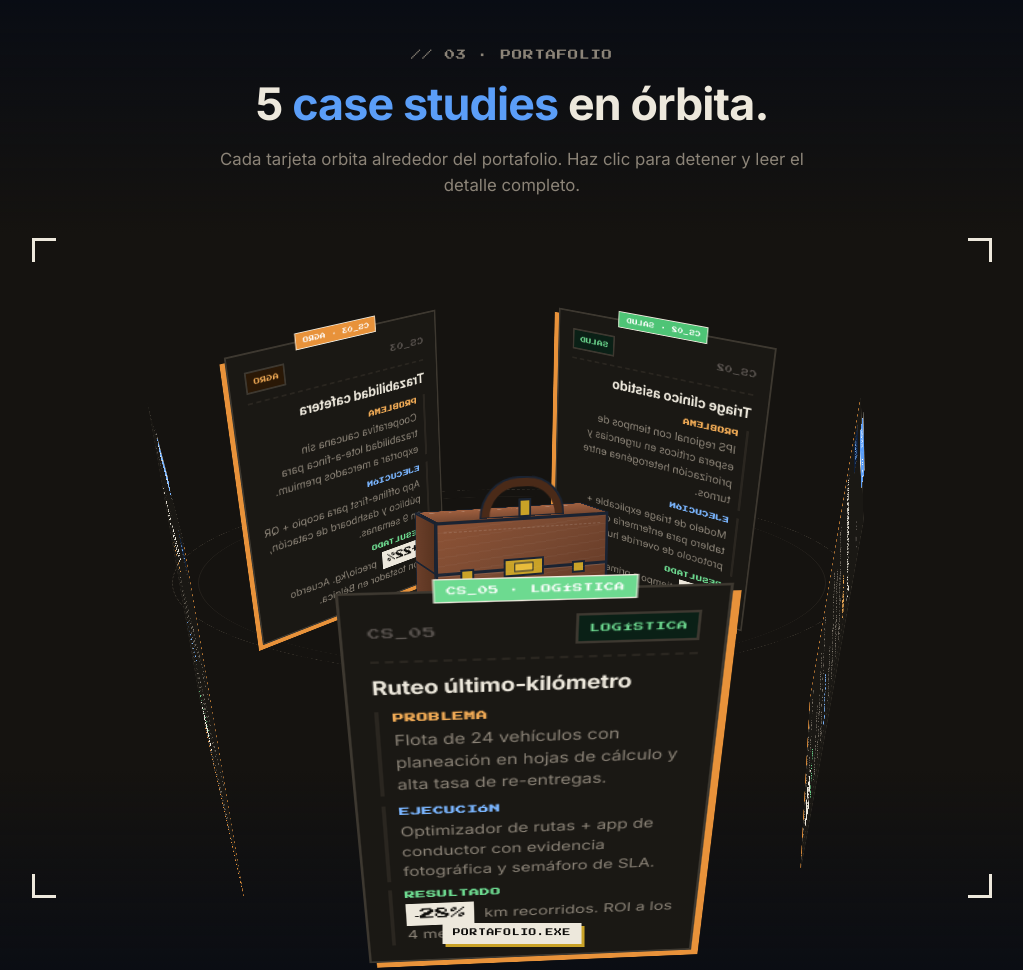
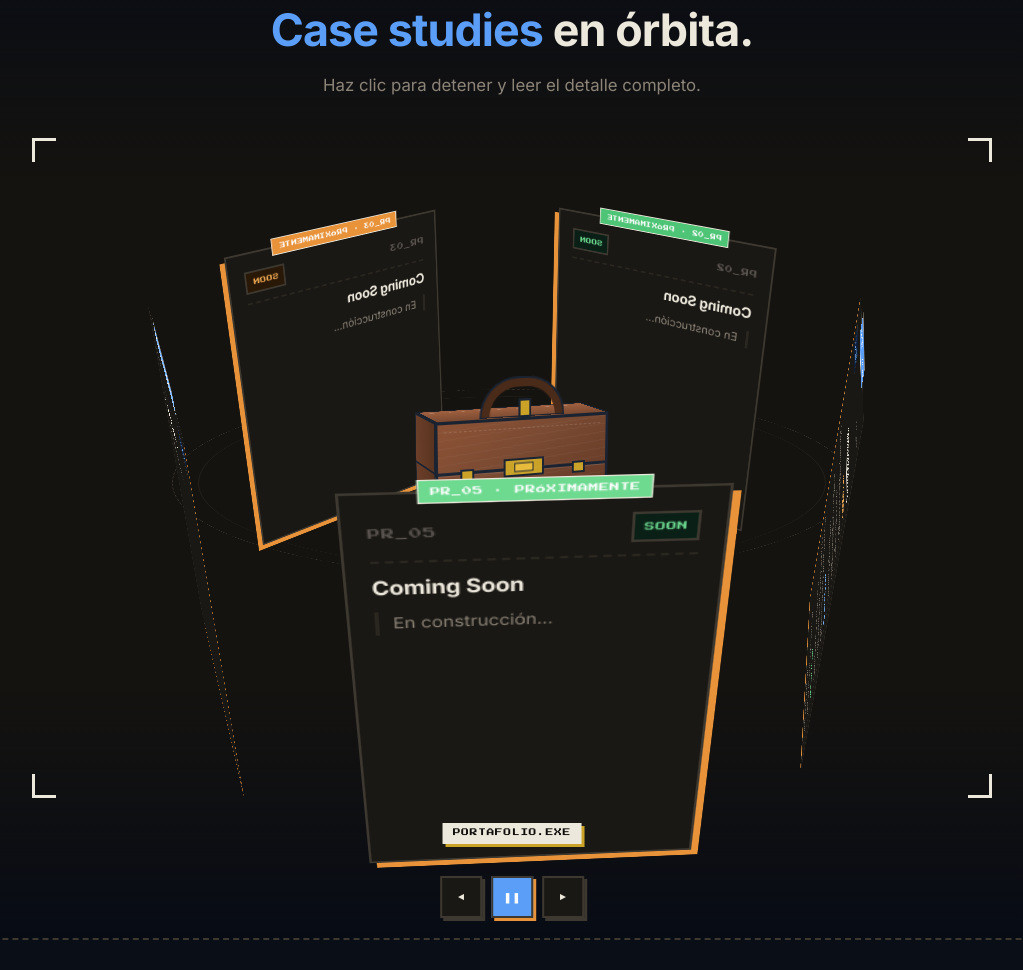
Before and after one commit to LuisFierroO/landingPage2, a plain HTML site: page index.html in a window 1280 px wide. Shown: the part 1524-2494 px from the top of the page, without its empty margins (128-1151 px from the left). Drawn offline with Linux system fonts and the light colour scheme.

Commit message:
profitXControll added

```diff
--- /dev/null
+++ b/CLAUDE.md
@@ -0,0 +1,66 @@
+# CLAUDE.md
+
+This file provides guidance to Claude Code (claude.ai/code) when working with code in this repository.
+
+## Project Overview
+
+Static single-page landing site for a personal tech brand ("Aliado en Ejecución") based in Popayán, Colombia. No build system, no framework, no dependencies — open `index.html` directly in a browser to preview.
+
+## File Structure
+
+| File | Purpose |
+|------|---------|
+| `index.html` | Self-contained page with all CSS inlined (dark palette variant) |
+| `css/style.css` | Standalone stylesheet — light palette variant of the same design |
+| `js/main.js` | External JS — functionally mirrors the inline `<script>` in `index.html` |
+| `directive.md` | Original design brief (brand identity, palette, section specs) |
+| `images/` | `hero.png` (Hero section) and `contact.png` (Contact section) |
+
+**Important:** `index.html` does **not** link to `css/style.css` or `js/main.js`. The inline styles/script in `index.html` are the live version. `css/style.css` and `js/main.js` are a refactored light-mode variant maintained separately.
+
+## Design System
+
+The aesthetic is "Pixel-Professional" — pixel art elements over a professional base.
+
+**Fonts:** `Press Start 2P` (pixel headings/labels), `VT323` (mono accents), `Inter` (body copy)
+
+**Three accent tokens:**
+- `--blue` — institutional trust
+- `--green` — growth
+- `--terra` — warmth / Popayán identity
+
+**Pixel shadow pattern:** All interactive elements use hard offset box-shadows (e.g. `4px 4px 0 0 var(--terra)`) instead of blur shadows. Hover lifts the element with `translate(-2px, -2px)` and a larger offset.
+
+## 3D Carousel Architecture
+
+The portfolio section is a CSS 3D carousel — the most complex piece of the codebase.
+
+**How it works:**
+- `.carousel__ring` is a zero-size anchor element centered in `.carousel__stage`
+- Each `.card` is positioned at `rotateY(--i * stepDeg) translateZ(--radius)` — this places them on the circumference
+- `@keyframes spin` rotates the ring continuously around the Y-axis with a fixed X tilt (`rotateX(-38deg)`)
+- JS overrides `ring.style.transform` and sets `ring.style.animation = "none"` for manual control
+
+**Critical constraint:** Never add CSS `transform` (including `translateY`) to `.carousel`, `.carousel__stage`, or `.carousel__ring` via scroll-reveal or any parent — this collapses the 3D perspective context and breaks the orbit animation. The reveal system explicitly excludes `.carousel` for this reason.
+
+**JS carousel state:**
+- `manualMode = true` → ring stays frozen at the last JS-set angle
+- `data-paused="true"` on `.carousel` → pauses CSS animation
+- `data-selected="N"` on `.carousel` → dims/blurs non-selected cards
+- Clicking a selected card or outside the carousel resumes auto-spin
+
+**Mobile fallback (≤760px / ≤780px depending on variant):** The 3D context is disabled. `.carousel__stage` becomes a horizontal scroll container with `scroll-snap-type: x mandatory`. All 3D transforms on `.card` and `.carousel__ring` are overridden with `transform: none !important`.
+
+## Sections
+
+1. **Hero** — Two-column grid (text left, pixel-framed photo right). Marquee ticker below.
+2. **Manifiesto** — 4-card grid (`m-card`), each with a pixel SVG icon. Cards use color-coded pixel shadows by `nth-child`.
+3. **Portafolio** — 3D carousel with 5 case-study cards (Problem → Execution → Result format).
+4. **Contacto** — Two-column: pixel-framed photo + blockquote left, contact form right. Form uses `checkValidity()` / `reportValidity()` — no backend integration yet.
+5. **Footer** — Inverted colors (ink background). Year auto-updated via JS.
+
+## Key Patterns
+
+**Scroll reveal:** `.reveal` starts `opacity:0; translateY(20px)`. `IntersectionObserver` adds `.is-visible` at `threshold: 0.12`. Reduced-motion media query disables all decorative animations except the carousel spin.
+
+**Pixel frame photos:** `.frame-pixel` wraps images with a layered box-shadow (`8px 8px` + `16px 16px`) and absolute-positioned corner accent squares. `.frame-pixel--alt` swaps the terra corner accent for blue.
--- a/css/style.css
+++ b/css/style.css
@@ -1131,7 +1131,6 @@
       transform:
         rotateY(calc(var(--i) * (360deg / var(--card-count)))) translateZ(var(--orbit-r));
       transition: box-shadow .25s, transform .4s cubic-bezier(.2, .7, .2, 1), opacity .3s, filter .3s;
-      cursor: pointer;
       backface-visibility: visible;
     }
 
@@ -1730,8 +1729,8 @@
       color: #ede8dc;
     }
 
-/* ---------- Body overrides ---------- */
-body {
-  background-color: #080c15;
-  cursor: crosshair;
-}
+    /* ---------- Body overrides ---------- */
+    body {
+      background-color: #080c15;
+      cursor: crosshair;
+    }
--- a/index.html
+++ b/index.html
@@ -111,9 +111,9 @@
   <!-- ============ MANIFIESTO ============ -->
   <section id="manifiesto" class="manifesto" style="background-color: rgba(0, 0, 0, 0);">
     <div class="section__head">
-      <span class="eyebrow">// 02 · MANIFIESTO</span>
-      <h2 class="section__title">Ejecuto lo que <span class="ink-green"
-          style="color: rgb(255, 64, 64);">otros solo planean</span>.</h2>
+
+      <h2 class="section__title">Ejecuto lo que <span class="ink-green" style="color: rgb(255, 64, 64);">otros solo
+          planean</span>.</h2>
     </div>
     <div class="manifesto__grid">
       <article class="m-card">
@@ -184,12 +184,12 @@
   <!-- ============ PORTAFOLIO — ÓRBITA ============ -->
   <section id="portafolio" class="portfolio">
     <div class="section__head section__head--center">
-      <span class="eyebrow">// 03 · PORTAFOLIO</span>
+
       <h2 class="section__title">
-        5 <span class="ink-blue">case studies</span> en órbita.
+        <span class="ink-blue">Case studies</span> en órbita.
       </h2>
       <p class="section__lede">
-        Cada tarjeta orbita alrededor del portafolio. Haz clic para detener y leer el detalle completo.
+        Haz clic para detener y leer el detalle completo.
       </p>
     </div>
 
@@ -242,120 +242,89 @@
 
             <!-- CARD 1 -->
             <article class="card" style="--i:0">
-              <div class="card__orbit-tag">CS_01 · FINTECH</div>
+              <div class="card__orbit-tag">PR_01 · WEB APP</div>
               <header class="card__top">
-                <span class="card__id">CS_01</span>
-                <span class="card__tag tag--blue">FINTECH</span>
+                <span class="card__id">PR_01</span>
+                <span class="card__tag tag--blue">WEB APP</span>
               </header>
-              <h3 class="card__title">Conciliación bancaria con IA</h3>
+              <h3 class="card__title">
+                <a href="https://profit-x-controll-landing-page.vercel.app/" target="_blank" rel="noopener noreferrer"
+                  style="color: inherit; text-decoration: underline; cursor: pointer">
+                  profitXControll
+                </a>
+              </h3>
               <ul class="card__story">
                 <li>
                   <strong class="step step--prob">Problema</strong>
-                  Equipo financiero: 18 h/semana cuadrando movimientos manualmente, con errores de transcripción.
+                  Pequeños negocios operando a ciegas: inventarios desactualizados y control de ventas fragmentado.
                 </li>
                 <li>
                   <strong class="step step--exec">Ejecución</strong>
-                  Pipeline OCR + LLM revisado por humano, reglas auditables y fallback contable.
+                  Plataforma web centralizada con POS,dashboard administrativo y métricas en tiempo real.
                 </li>
                 <li>
                   <strong class="step step--res">Resultado</strong>
-                  <span class="metric">−92%</span> tiempo de cierre. Cero inconsistencias en 6 meses.
+                  Reducción en tiempos de administración.
                 </li>
               </ul>
             </article>
 
             <!-- CARD 2 -->
             <article class="card" style="--i:1">
-              <div class="card__orbit-tag">CS_02 · SALUD</div>
+              <div class="card__orbit-tag">PR_02 · PRÓXIMAMENTE</div>
               <header class="card__top">
-                <span class="card__id">CS_02</span>
-                <span class="card__tag tag--green">SALUD</span>
+                <span class="card__id">PR_02</span>
+                <span class="card__tag tag--green">SOON</span>
               </header>
-              <h3 class="card__title">Triage clínico asistido</h3>
+              <h3 class="card__title">Coming Soon</h3>
               <ul class="card__story">
                 <li>
-                  <strong class="step step--prob">Problema</strong>
-                  IPS regional con tiempos de espera críticos en urgencias y priorización heterogénea entre turnos.
-                </li>
-                <li>
-                  <strong class="step step--exec">Ejecución</strong>
-                  Modelo de triage explicable + tablero para enfermería con protocolo de override humano.
-                </li>
-                <li>
-                  <strong class="step step--res">Resultado</strong>
-                  <span class="metric">−37%</span> tiempo a primera atención. Adopción del 100% del staff.
+                  En construcción...
                 </li>
               </ul>
             </article>
 
             <!-- CARD 3 -->
             <article class="card" style="--i:2">
-              <div class="card__orbit-tag">CS_03 · AGRO</div>
+              <div class="card__orbit-tag">PR_03 · PRÓXIMAMENTE</div>
               <header class="card__top">
-                <span class="card__id">CS_03</span>
-                <span class="card__tag tag--terra">AGRO</span>
+                <span class="card__id">PR_03</span>
+                <span class="card__tag tag--terra">SOON</span>
               </header>
-              <h3 class="card__title">Trazabilidad cafetera</h3>
+              <h3 class="card__title">Coming Soon</h3>
               <ul class="card__story">
                 <li>
-                  <strong class="step step--prob">Problema</strong>
-                  Cooperativa caucana sin trazabilidad lote-a-finca para exportar a mercados premium.
-                </li>
-                <li>
-                  <strong class="step step--exec">Ejecución</strong>
-                  App offline-first para acopio + QR público y dashboard de catación, en 9 semanas.
-                </li>
-                <li>
-                  <strong class="step step--res">Resultado</strong>
-                  <span class="metric">+22%</span> precio/kg. Acuerdo con tostador en Bélgica.
+                  En construcción...
                 </li>
               </ul>
             </article>
 
             <!-- CARD 4 -->
             <article class="card" style="--i:3">
-              <div class="card__orbit-tag">CS_04 · EDU</div>
+              <div class="card__orbit-tag">PR_04 · PRÓXIMAMENTE</div>
               <header class="card__top">
-                <span class="card__id">CS_04</span>
-                <span class="card__tag tag--blue">EDU</span>
+                <span class="card__id">PR_04</span>
+                <span class="card__tag tag--blue">SOON</span>
               </header>
-              <h3 class="card__title">Tutor académico responsable</h3>
+              <h3 class="card__title">Coming Soon</h3>
               <ul class="card__story">
                 <li>
-                  <strong class="step step--prob">Problema</strong>
-                  Universidad necesitaba apoyo a estudiantes sin caer en "hacer la tarea por ellos".
-                </li>
-                <li>
-                  <strong class="step step--exec">Ejecución</strong>
-                  Tutor con guardarraíles socráticos, log de interacciones y reportes para docentes.
-                </li>
-                <li>
-                  <strong class="step step--res">Resultado</strong>
-                  <span class="metric">+1.4</span> puntos promedio. Política de IA aprobada por el consejo.
+                  En construcción...
                 </li>
               </ul>
             </article>
 
             <!-- CARD 5 -->
             <article class="card" style="--i:4">
-              <div class="card__orbit-tag">CS_05 · LOGÍSTICA</div>
+              <div class="card__orbit-tag">PR_05 · PRÓXIMAMENTE</div>
               <header class="card__top">
-                <span class="card__id">CS_05</span>
-                <span class="card__tag tag--green">LOGÍSTICA</span>
+                <span class="card__id">PR_05</span>
+                <span class="card__tag tag--green">SOON</span>
               </header>
-              <h3 class="card__title">Ruteo último-kilómetro</h3>
+              <h3 class="card__title">Coming Soon</h3>
               <ul class="card__story">
                 <li>
-                  <strong class="step step--prob">Problema</strong>
-                  Flota de 24 vehículos con planeación en hojas de cálculo y alta tasa de re-entregas.
-                </li>
-                <li>
-                  <strong class="step step--exec">Ejecución</strong>
-                  Optimizador de rutas + app de conductor con evidencia fotográfica y semáforo de SLA.
-                </li>
-                <li>
-                  <strong class="step step--res">Resultado</strong>
-                  <span class="metric">−28%</span> km recorridos. ROI a los 4 meses.
+                  En construcción...
                 </li>
               </ul>
             </article>
@@ -412,11 +381,11 @@
           <div class="form__row">
             <label class="field">
               <span class="field__lbl">Tu nombre</span>
-              <input type="text" name="nombre" required="" autocomplete="name" placeholder="Camila Rojas">
+              <input type="text" name="nombre" required="" autocomplete="name" placeholder="Luis Fierro">
             </label>
             <label class="field">
               <span class="field__lbl">Email</span>
-              <input type="email" name="email" required="" autocomplete="email" placeholder="camila@empresa.com">
+              <input type="email" name="email" required="" autocomplete="email" placeholder="luisfierroor@gmail.com">
             </label>
           </div>
           <label class="field">
@@ -432,8 +401,7 @@
           <label class="field">
             <span class="field__lbl">Cuéntame el reto</span>
             <textarea name="mensaje" rows="5" required=""
-              placeholder="Tipo de proyecto, contexto, plazos, presupuesto si lo tienes claro…"
-             ></textarea>
+              placeholder="Tipo de proyecto, contexto, plazos, presupuesto si lo tienes claro…"></textarea>
           </label>
           <label class="check">
             <input type="checkbox" name="ia">
```
